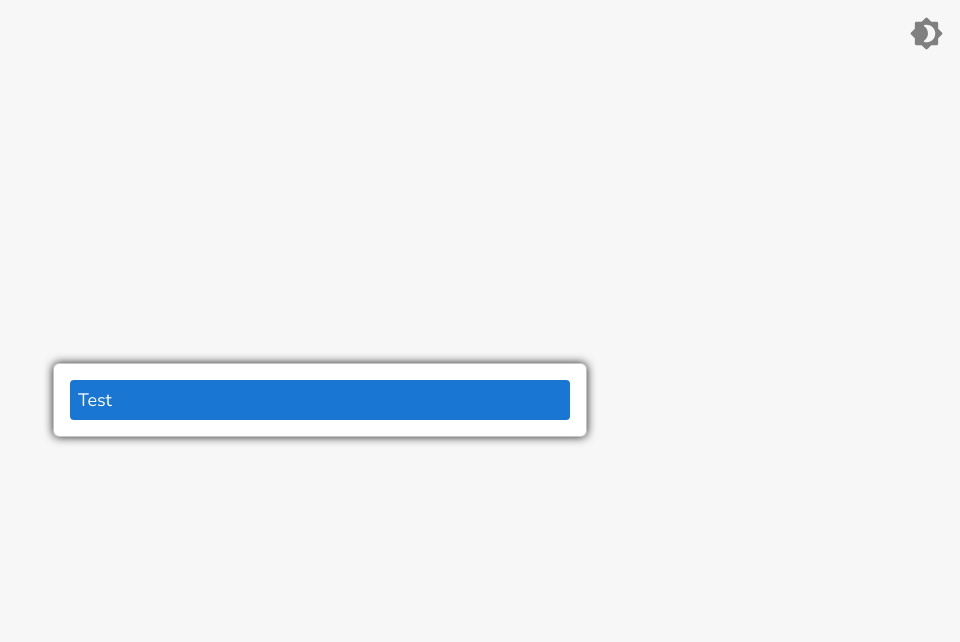
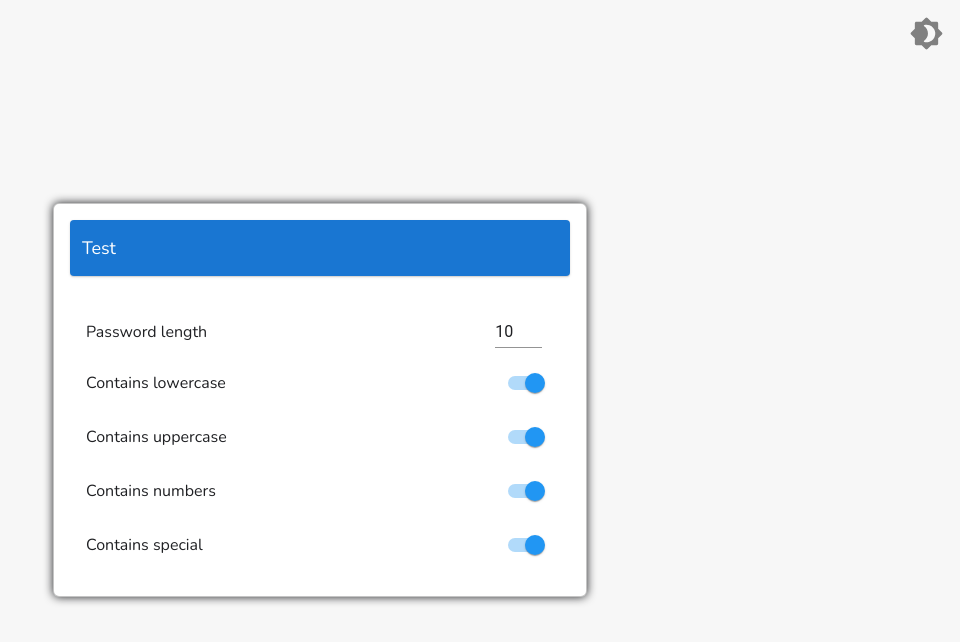
Before and after one commit to DemonDaddy22/all-about-reactJS, a React (Create React App) app: page /#/password-generator in a window 1280 px wide. Shown: the top 642 px of the page, without its empty margins (320-1280 px from the left). Built offline with nearby package versions, Linux system fonts and the light colour scheme.

Commit message:
add basic skeleton

```diff
--- a/src/components/PasswordGenerator/index.js
+++ b/src/components/PasswordGenerator/index.js
@@ -2,23 +2,56 @@ import React from 'react';
 
 import classes from './styles.module.css';
 import Page from '../../ui-components/Page';
+import Input from '../../ui-components/Input';
+import CustomSwitch from '../../ui-components/Switch';
+
+const OPTIONS = Object.freeze({
+    lowercase: [[97, 122]],
+    uppercase: [[65, 90]],
+    numeric: [[48, 57]],
+    special: [[33, 47], [58, 64], [91, 96], [123, 126]]
+});
 
 export default class PasswordGenerator extends React.Component {
 
     state = {
-        passwordString: 'Test'
+        passwordString: 'Test',
+        passwordLength: 10,
+        lowercase: true,
+        uppercase: true,
+        numeric: true,
+        special: true
     }
 
     render = () => {
+        const { passwordString, passwordLength, lowercase, uppercase, numeric, special } = this.state;
 
         return <Page>
             <div className={classes.generatorWrapper}>
                 <div className={classes.generatorContainer}>
-                    <div className={classes.passwordContainer}>
-                        {this.state.passwordString}
-                    </div>
+                    <div className={classes.passwordContainer}>{passwordString}</div>
                     <div className={classes.optionsContainer}>
-
+                        <div className={classes.optionRow}>
+                            <div className={classes.optionText}>Password length</div>
+                            <Input type='number' value={passwordLength} min={8} max={20} fullWidth={false}
+                                style={{ width: '10%', marginRight: '0.75rem' }} rootInputStyles={{ color: 'var(--text)', transition: 'color 0.5s ease-in-out' }} />
+                        </div>
+                        <div className={classes.optionRow}>
+                            <div className={classes.optionText}>Contains lowercase</div>
+                            <CustomSwitch checked={lowercase} containerStyle={{ marginRight: 0 }} />
+                        </div>
+                        <div className={classes.optionRow}>
+                            <div className={classes.optionText}>Contains uppercase</div>
+                            <CustomSwitch checked={uppercase} containerStyle={{ marginRight: 0 }} />
+                        </div>
+                        <div className={classes.optionRow}>
+                            <div className={classes.optionText}>Contains numbers</div>
+                            <CustomSwitch checked={numeric} containerStyle={{ marginRight: 0 }} />
+                        </div>
+                        <div className={classes.optionRow}>
+                            <div className={classes.optionText}>Contains special</div>
+                            <CustomSwitch checked={special} containerStyle={{ marginRight: 0 }} />
+                        </div>
                     </div>
                 </div>
             </div>
--- a/src/components/PasswordGenerator/styles.module.css
+++ b/src/components/PasswordGenerator/styles.module.css
@@ -18,15 +18,38 @@
 
 .passwordContainer {
     flex: 1;
-    padding: 8px;
+    padding: 1rem 0.75rem;
     min-height: 40px;
     font-size: 1.125rem;
     border-radius: 4px;
     word-wrap: break-word;
     box-sizing: border-box;
     color: var(--text-light);
+    box-shadow: var(--card-shadow);
     background-color: var(--theme-color);
-    transition: background-color 0.5s ease-in-out;
+    transition: background-color 0.5s ease-in-out, box-shadow 0.5s ease-in-out;
+}
+
+.optionsContainer {
+    flex: 1;
+    padding: 16px;
+    margin-top: 1.5rem;
+}
+
+.optionRow {
+    display: flex;
+    align-items: center;
+    margin-top: 1rem;
+}
+
+.optionRow:first-child {
+    margin-top: 0;
+}
+
+.optionText {
+    flex: 1;
+    color: var(--text);
+    transition: color 0.5s ease-in-out;
 }
 
 @media (min-width: 768px) {
--- a/src/ui-components/Switch/index.js
+++ b/src/ui-components/Switch/index.js
@@ -23,11 +23,11 @@ const styles = {
 class CustomSwitch extends React.Component {
 
     render = () => {
-        const { checked, disabled, handleChange, label } = this.props;
+        const { checked, disabled, handleChange, label, containerStyle } = this.props;
 
         return <FormControlLabel
             control={<Switch color='default' checked={checked} disabled={disabled} onChange={handleChange} {...this.props} />}
-            label={label}
+            label={label} style={containerStyle}
         />
     }
 }
```
